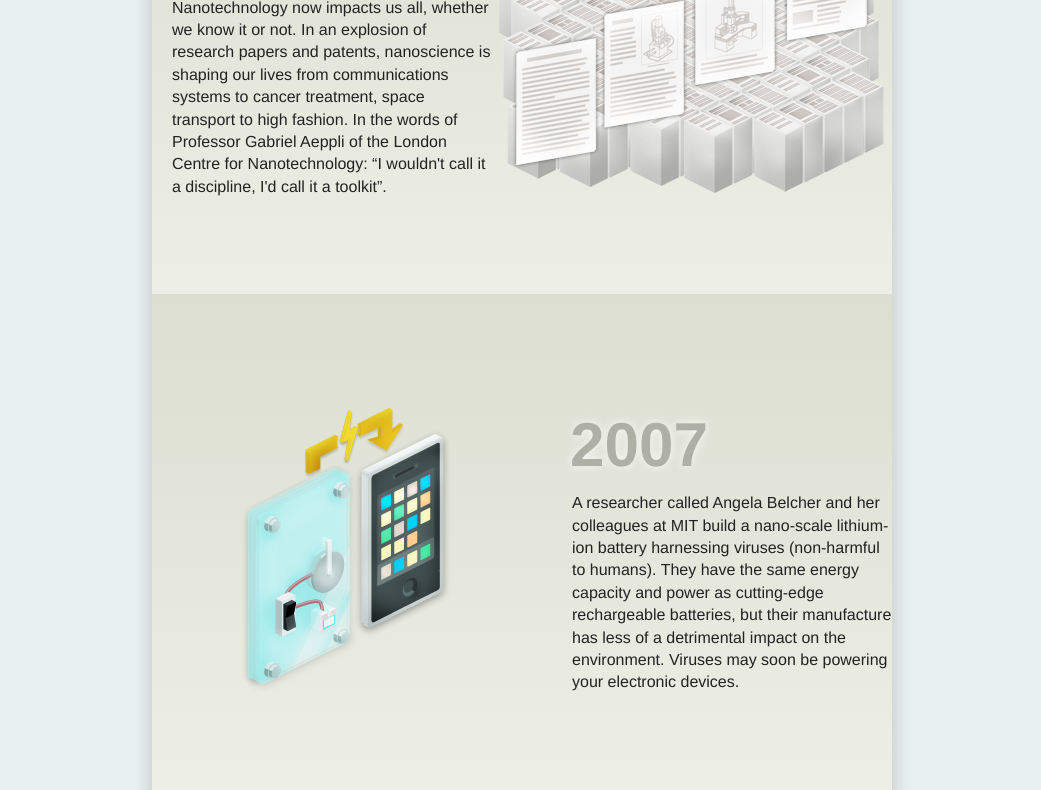
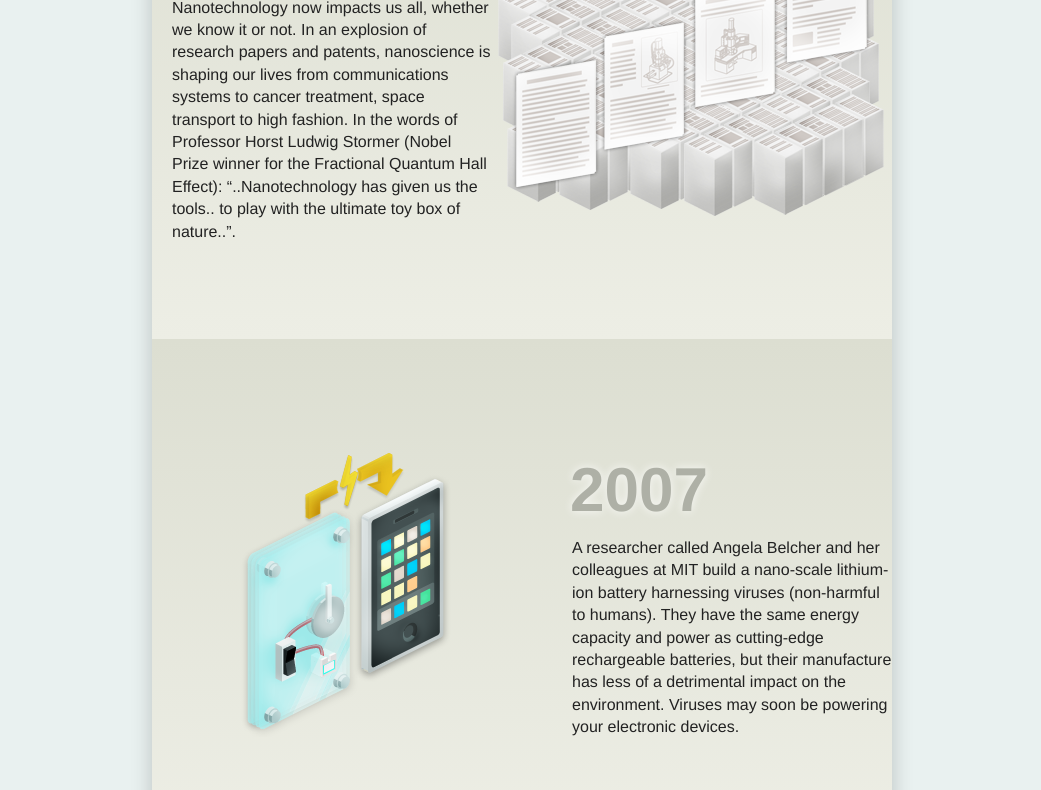
Before and after one commit to robfitz/Nanogame, a plain HTML site: page www/history.html in a window 1280 px wide. Shown: the part 467-1257 px from the top of the page, without its empty margins (118-1159 px from the left). Drawn offline with Linux system fonts and the light colour scheme.

Commit message:
Changed a quote

```diff
--- a/www/history.html
+++ b/www/history.html
@@ -44,7 +44,7 @@
                   <div class="blurb">
                     <h2>2012</h2>
                     <p>
-                      Nanotechnology now impacts us all, whether we know it or not. In an explosion of research papers and patents, nanoscience is shaping our lives from communications systems to cancer treatment, space transport to high fashion. In the words of Professor Gabriel Aeppli of the London Centre for Nanotechnology:  &ldquo;I wouldn't call it a discipline, I'd call it a toolkit&rdquo;.
+                      Nanotechnology now impacts us all, whether we know it or not. In an explosion of research papers and patents, nanoscience is shaping our lives from communications systems to cancer treatment, space transport to high fashion. In the words of Professor Horst Ludwig Stormer (Nobel Prize winner for the Fractional Quantum Hall Effect):  &ldquo;..Nanotechnology has given us the tools.. to play with the ultimate toy box of nature..&rdquo;.
                     </p>
                   </div>
                 </div>
```
